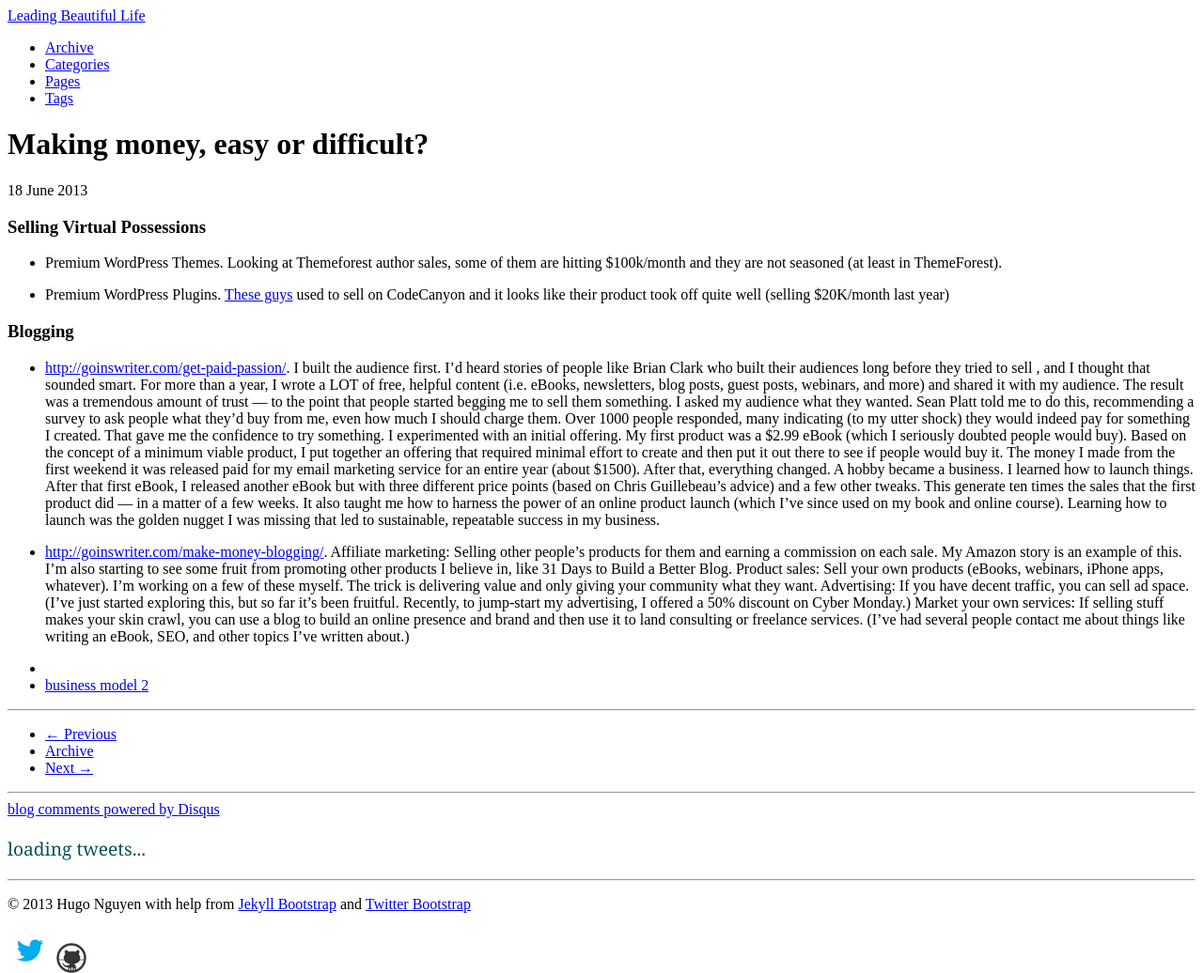
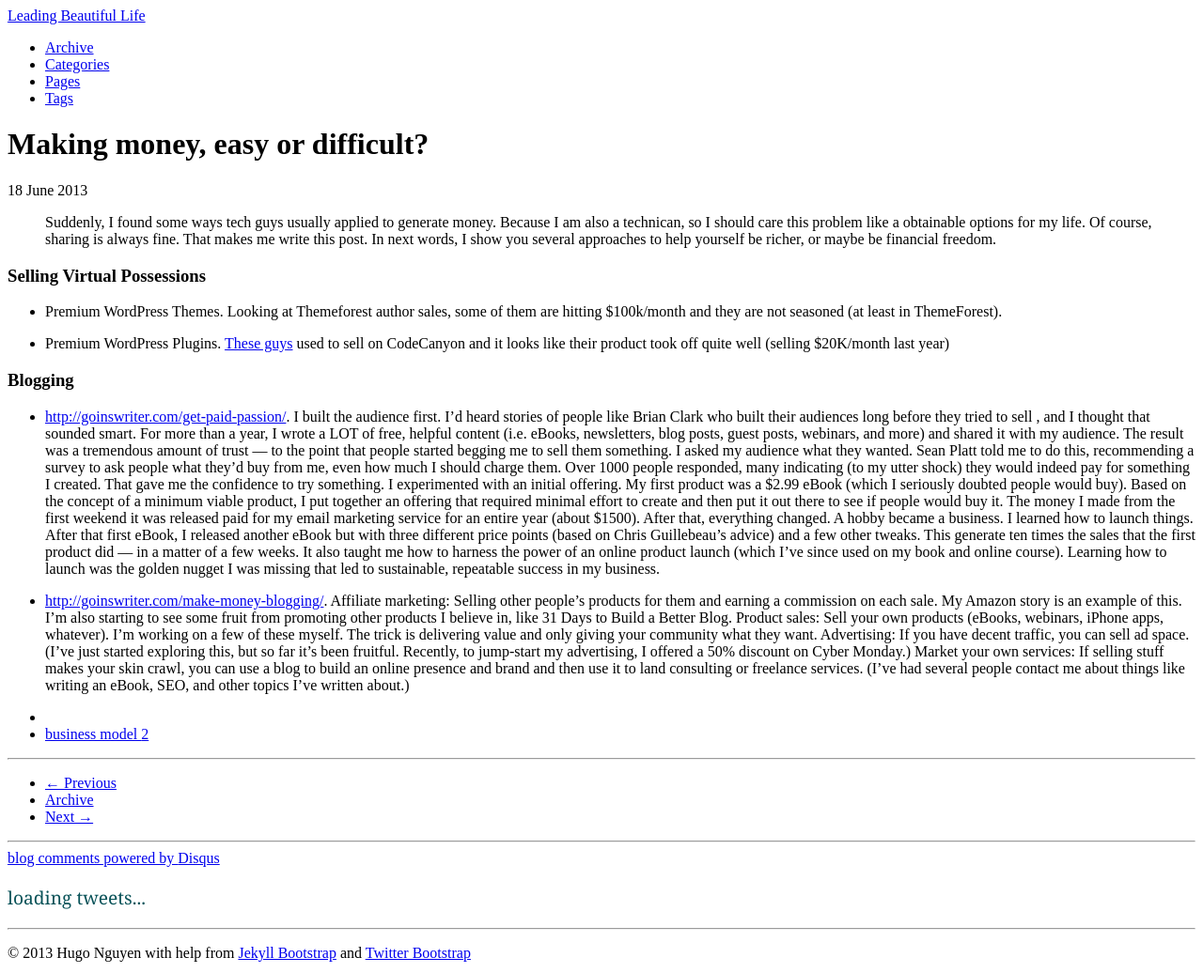
Before and after one commit to hugo53/hugo53.github.io, a Jekyll site: the page built from _posts/2013-06-18-making-money-easy-or-difficult.md, in a window 1280 px wide, cut to the strip 0-1036 px from the top of the page. Shown: the whole strip at 94% size. Built offline with Jekyll 4.4.1, drawn with Linux system fonts in a browser that asks for light colours; comment, search, counter and statistics services are not loaded.

Commit message:
update the post named 'making money...'

```diff
--- a/_posts/2013-06-18-making-money-easy-or-difficult.md
+++ b/_posts/2013-06-18-making-money-easy-or-difficult.md
@@ -1,11 +1,14 @@
 ---
 layout: post
 title: "Making money, easy or difficult?"
-description: ""
+description: "Suddenly, I found some ways tech guys usually applied to generate money. Because I am also a technican, so I should care this problem like a obtainable options for my life. Of course, sharing is always fine. That makes me write this post. In next words, I show you several approaches to help yourself be richer, or maybe be financial freedom."
 category: business model
 tags: []
 ---
 {% include JB/setup %}
+> Suddenly, I found some ways tech guys usually applied to generate money. Because I am also a technican, so I should care this problem like a obtainable options for my life. Of course, sharing is always fine. That makes me write this post. In next words, I show you several approaches to help yourself be richer, or maybe be financial freedom.
+
+
 ### Selling Virtual Possessions
 - Premium WordPress Themes. Looking at Themeforest author sales, some of them are hitting $100k/month and they are not seasoned (at least in ThemeForest).
 
```
